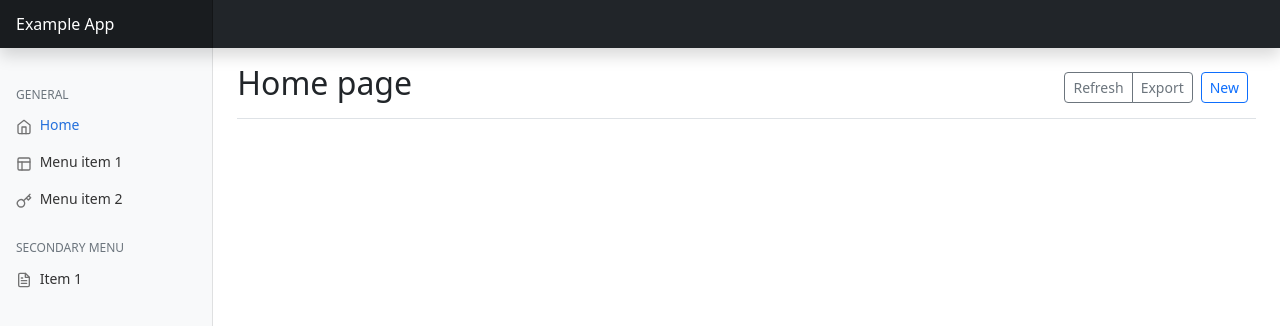
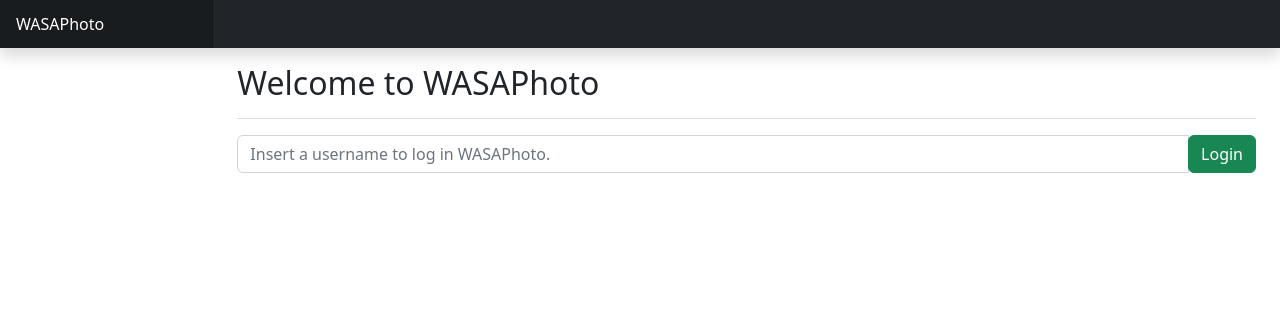
Before and after one commit to paper23/WASAPhoto, a Vue app in the folder webui/: page / in a window 1280 px wide. Shown: the top 326 px of the page. Built offline with nearby package versions, Linux system fonts and the light colour scheme.

Commit message:
Axios e CORS funzionanti

```diff
--- a/webui/src/App.vue
+++ b/webui/src/App.vue
@@ -7,13 +7,24 @@ export default {}
 
 <template>
 
-	<header class="navbar navbar-dark sticky-top bg-dark flex-md-nowrap p-0 shadow">
-		<a class="navbar-brand col-md-3 col-lg-2 me-0 px-3 fs-6" href="#/">Example App</a>
-		<button class="navbar-toggler position-absolute d-md-none collapsed" type="button" data-bs-toggle="collapse" data-bs-target="#sidebarMenu" aria-controls="sidebarMenu" aria-expanded="false" aria-label="Toggle navigation">
-			<span class="navbar-toggler-icon"></span>
-		</button>
-	</header>
+	<div>
+		<header class="navbar navbar-dark sticky-top bg-dark flex-md-nowrap p-0 shadow">
+			<a class="navbar-brand col-md-3 col-lg-2 me-0 px-3 fs-6" href="#/">WASAPhoto</a>
+			<button class="navbar-toggler position-absolute d-md-none collapsed" type="button" data-bs-toggle="collapse" data-bs-target="#sidebarMenu" aria-controls="sidebarMenu" aria-expanded="false" aria-label="Toggle navigation">
+				<span class="navbar-toggler-icon"></span>
+			</button>
+		</header>
 
+		<div class="container-fluid">
+			<div class="row">
+				<main class="col-md-9 ms-sm-auto col-lg-10 px-md-4">
+					<RouterView />
+				</main>
+			</div>
+		</div>
+
+	</div>
+<!--
 	<div class="container-fluid">
 		<div class="row">
 			<nav id="sidebarMenu" class="col-md-3 col-lg-2 d-md-block bg-light sidebar collapse">
@@ -28,7 +39,7 @@ export default {}
 								Home
 							</RouterLink>
 						</li>
-						<li class="nav-item">
+						<li class="nav-item">''
 							<RouterLink to="/link1" class="nav-link">
 								<svg class="feather"><use href="/feather-sprite-v4.29.0.svg#layout"/></svg>
 								Menu item 1
@@ -61,6 +72,7 @@ export default {}
 			</main>
 		</div>
 	</div>
+-->
 </template>
 
 <style>
--- a/webui/src/router/index.js
+++ b/webui/src/router/index.js
@@ -1,11 +1,12 @@
 import {createRouter, createWebHashHistory} from 'vue-router'
 import HomeView from '../views/HomeView.vue'
+import LoginView from '../views/LoginView.vue'
 
 const router = createRouter({
 	history: createWebHashHistory(import.meta.env.BASE_URL),
 	routes: [
-		{path: '/', component: HomeView},
-		{path: '/link1', component: HomeView},
+		{path: '/', component: LoginView},
+		{path: '/session', component: HomeView},
 		{path: '/link2', component: HomeView},
 		{path: '/some/:id/link', component: HomeView},
 	]
--- /dev/null
+++ b/webui/src/views/LoginView.vue
@@ -0,0 +1,66 @@
+<script>
+export default {
+    components: {},
+    data: function () {
+        return {
+            errormsg: null,
+            username: "",
+            profile: {
+                id: 0,
+                username: "",
+            },
+        }
+    },
+    methods: {
+        async doLogin() {
+            if (this.username == "") {
+                this.errormsg = "Username cannot be empty.";
+            } else {
+                try {
+                    let response = await this.$axios.post("/session", {username: this.username});
+                    this.profile = response.data;
+                    localStorage.setItem("token", this.profile.id);
+                    localStorage.setItem("username", this.profile.username);
+                    this.$router.push({ path: '/session' });
+                } catch (e) {
+                    if (e.response && e.response.status === 400) {
+                        this.errormsg = "Form error, please check all fields and try again. If you think that this is an error, write an e-mail to us.";
+                        this.detailedmsg = null;
+                    } else if (e.response && e.response.status === 500) {
+                        this.errormsg = "An internal error occurred. We will be notified. Please try again later.";
+                        this.detailedmsg = e.toString();
+                    } else {
+                        this.errormsg = e.toString();
+                        this.detailedmsg = null;
+                    }
+                }
+            }
+
+        }
+    },
+    mounted() {
+
+    }
+
+}
+</script>
+
+<template>
+    <div
+        class="d-flex justify-content-between flex-wrap flex-md-nowrap align-items-center pt-3 pb-2 mb-3 border-bottom">
+        <h1 class="h2">Welcome to WASAPhoto</h1>
+    </div>
+    <div class="input-group mb-3">
+        <input type="text" id="username" v-model="username" class="form-control"
+            placeholder="Insert a username to log in WASAPhoto." aria-label="Recipient's username"
+            aria-describedby="basic-addon2">
+        <div class="input-group-append">
+            <button class="btn btn-success" type="button" @click="doLogin">Login</button>
+        </div>
+    </div>
+    <ErrorMsg v-if="errormsg" :msg="errormsg"></ErrorMsg>
+</template>
+
+<style>
+
+</style>
```
Also changed, not shown: 2 other files (tests, documents, lock files or other folders).
